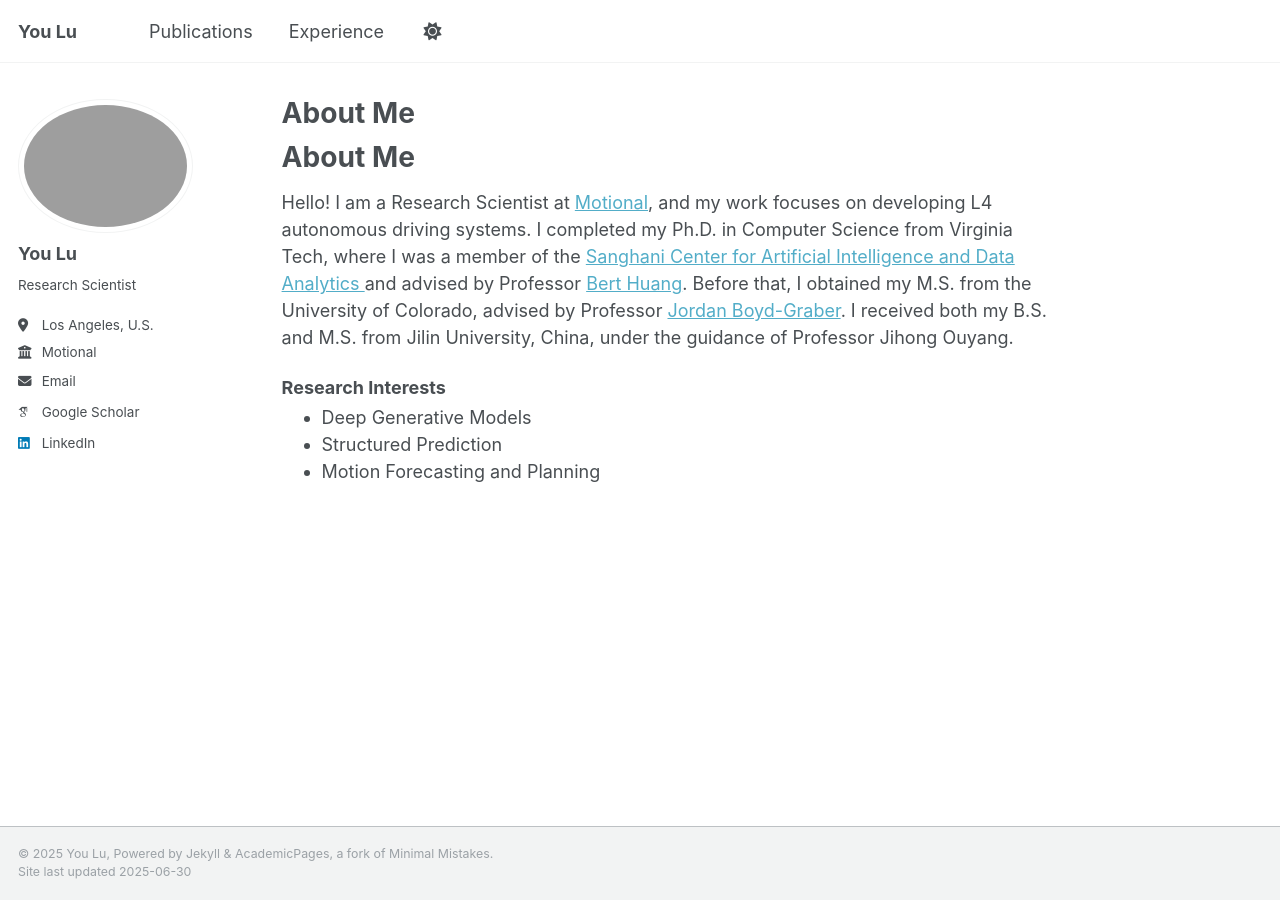
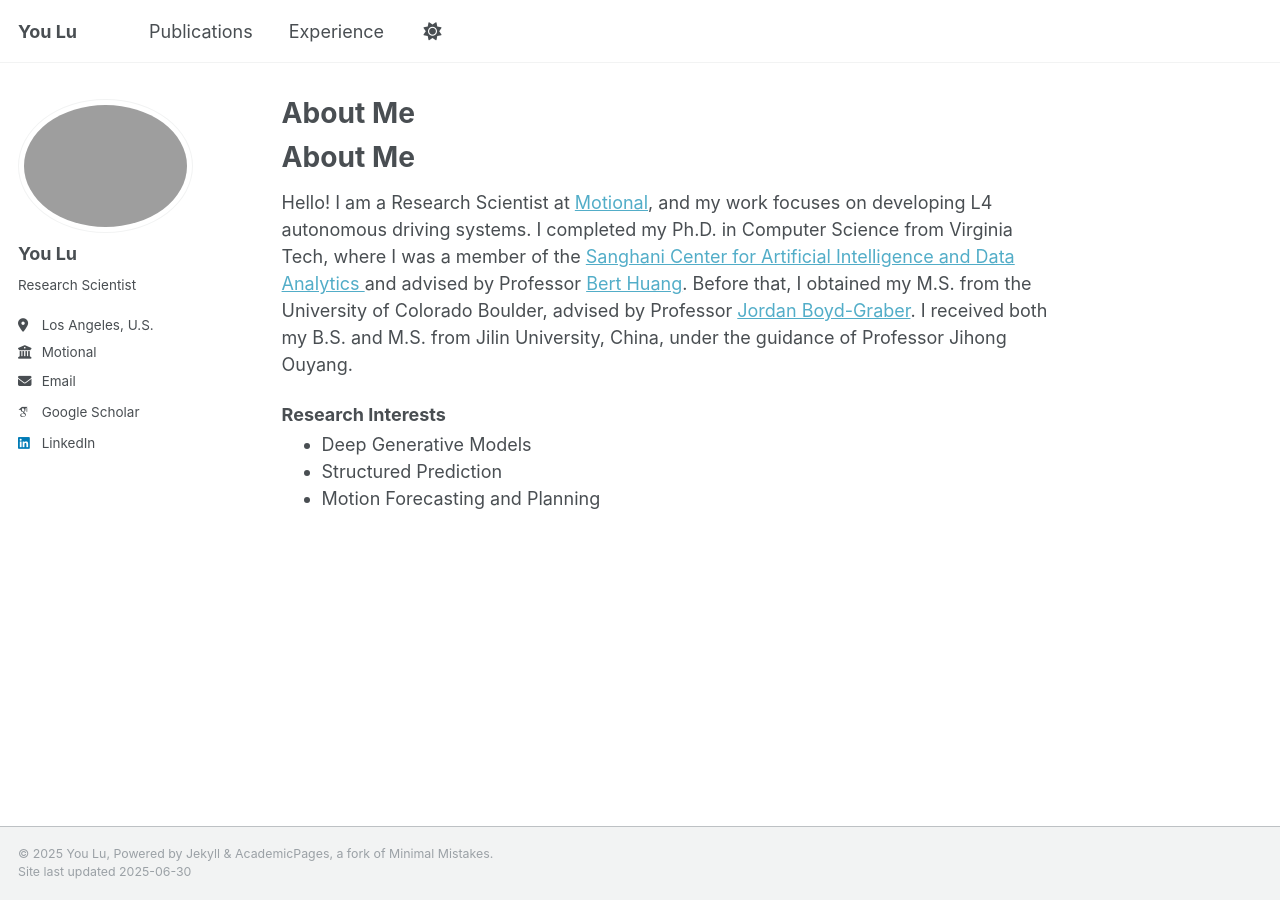
Before and after one commit to yolu1055/yolu1055.github.io, a Jekyll site: the page built from _pages/about.md, in a window 1280 px wide. Built offline with Jekyll 4.4.1, drawn with Linux system fonts in a browser that asks for light colours; some web fonts are replaced; our own code applies the rules of GitHub Pages for plain Markdown files.

Commit message:
modify bio

```diff
--- a/_pages/about.md
+++ b/_pages/about.md
@@ -10,7 +10,7 @@
 About Me
 =====
 
-Hello! I am a Research Scientist at <a href="https://motional.com/"> Motional</a>, and my work focuses on developing L4 autonomous driving systems. I completed my Ph.D. in Computer Science from Virginia Tech, where I was a member of the <a href="https://sanghani.cs.vt.edu/"> Sanghani Center for Artificial Intelligence and Data Analytics </a> and advised by Professor <a href="http://berthuang.com/">Bert Huang</a>. Before that, I obtained my M.S. from the University of Colorado, advised by Professor <a href="http://users.umiacs.umd.edu/~jbg/">Jordan Boyd-Graber</a>. I received both my B.S. and M.S. from Jilin University, China, under the guidance of Professor Jihong Ouyang.
+Hello! I am a Research Scientist at <a href="https://motional.com/"> Motional</a>, and my work focuses on developing L4 autonomous driving systems. I completed my Ph.D. in Computer Science from Virginia Tech, where I was a member of the <a href="https://sanghani.cs.vt.edu/"> Sanghani Center for Artificial Intelligence and Data Analytics </a> and advised by Professor <a href="http://berthuang.com/">Bert Huang</a>. Before that, I obtained my M.S. from the University of Colorado Boulder, advised by Professor <a href="http://users.umiacs.umd.edu/~jbg/">Jordan Boyd-Graber</a>. I received both my B.S. and M.S. from Jilin University, China, under the guidance of Professor Jihong Ouyang.
 
 
 <p style="font-weight: bold; margin-bottom: -15px; font-size:18px">
```
Also changed, not shown: _pages/experience.md (+1 -1 lines).
